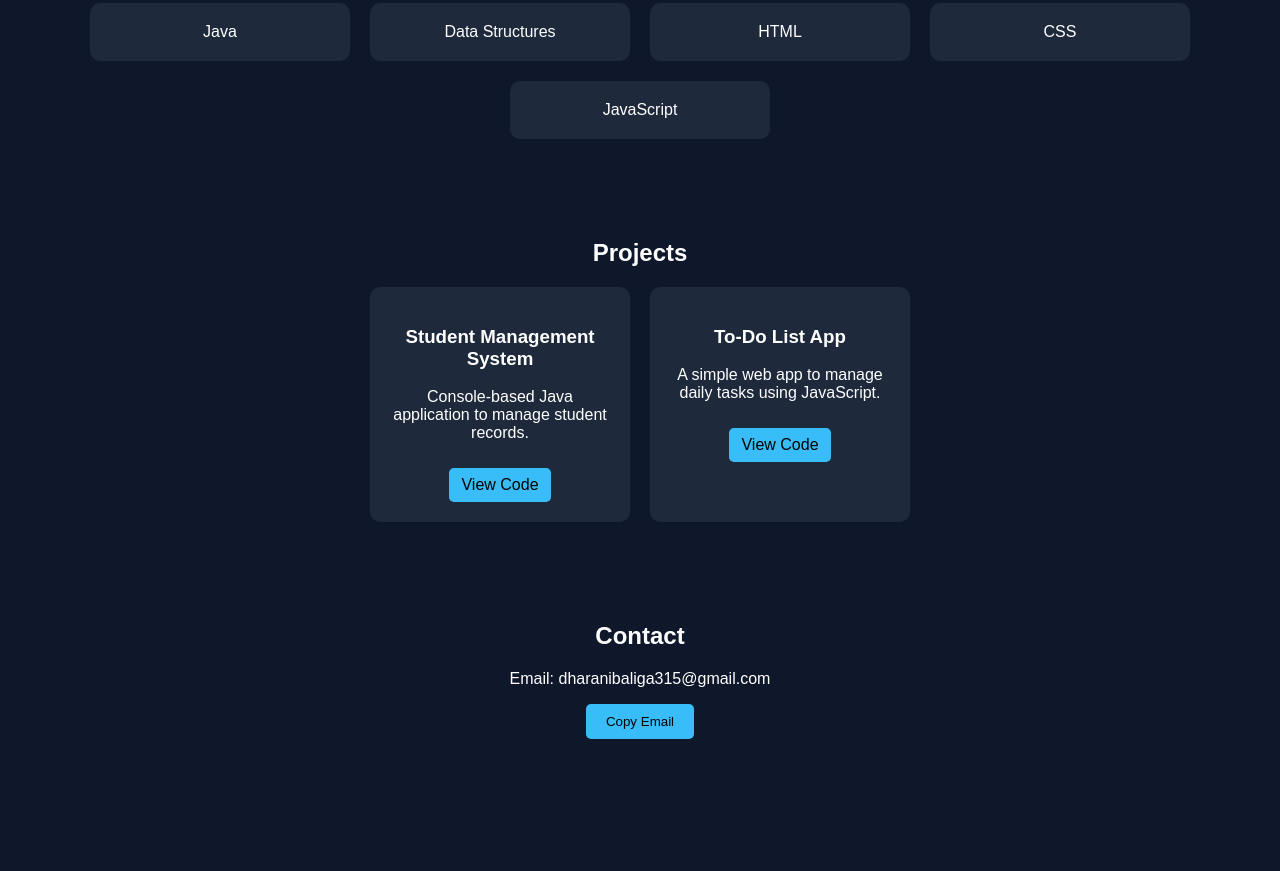
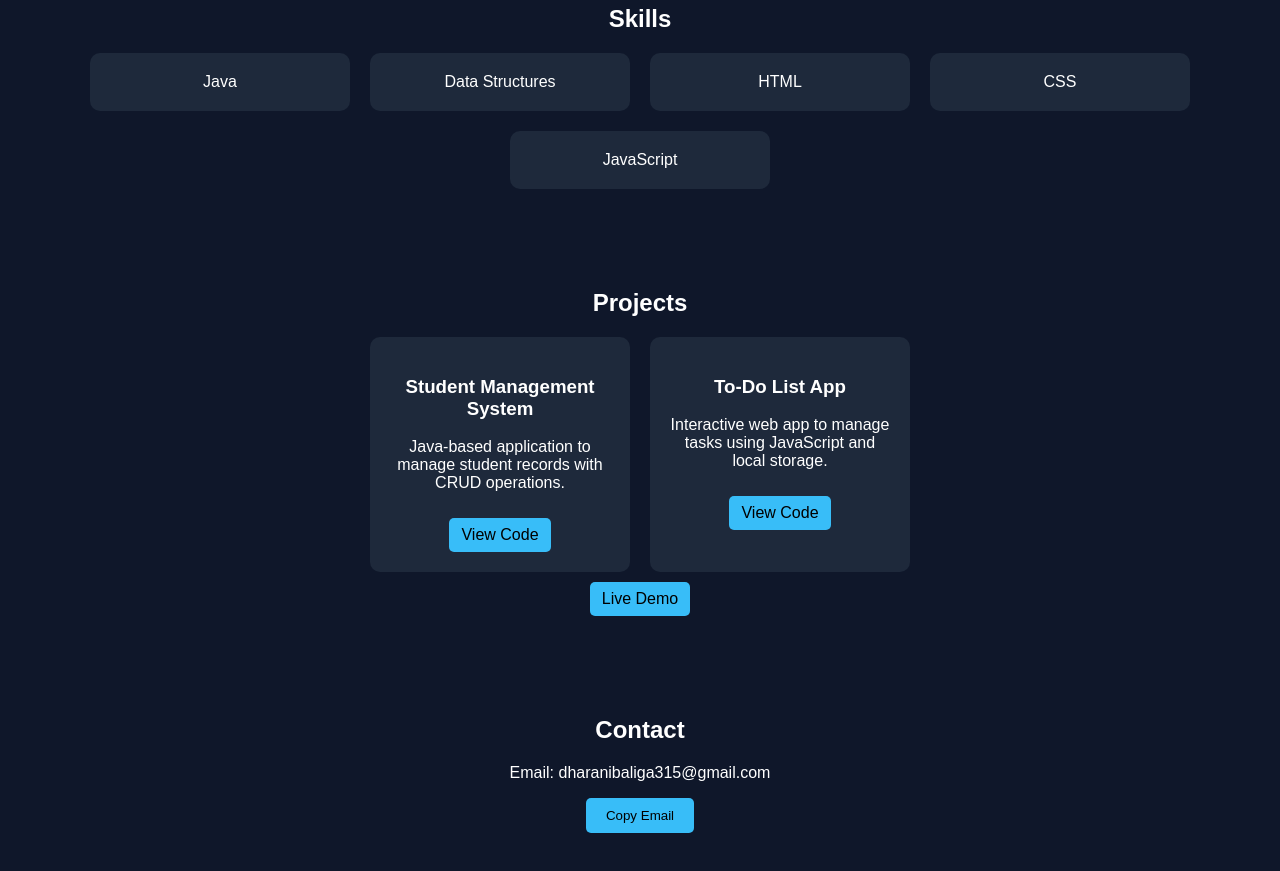
Before and after one commit to Dharani42426/portfolio-website, a plain HTML site: page index.html in a window 1280 px wide. Shown: the part 1003-1874 px from the top of the page. Before the commit the page ends 1782 px from the top, so only its background shows below. Drawn offline with Linux system fonts and the light colour scheme.

Commit message:
Update index.html

```diff
--- a/index.html
+++ b/index.html
@@ -5,6 +5,7 @@
     <meta name="viewport" content="width=device-width, initial-scale=1.0">
     <title>Dharani Baliga Portfolio</title>
     <link rel="stylesheet" href="style.css">
+    <p>I build simple and clean web applications using Java and JavaScript.</p>
 
     <!-- Icons (Font Awesome CDN) -->
     <link rel="stylesheet" href="https://cdnjs.cloudflare.com/ajax/libs/font-awesome/6.0.0/css/all.min.css">
@@ -69,18 +70,20 @@
         <div class="cards">
 
             <div class="card">
-                <h3>Student Management System</h3>
-                <p>Console-based Java application to manage student records.</p>
-                <a href="#" target="_blank" class="btn">View Code</a>
+               <h3>Student Management System</h3>
+                <p>Java-based application to manage student records with CRUD operations.</p>
+                 <a href="#" target="_blank" class="btn">View Code</a>
             </div>
 
             <div class="card">
-                <h3>To-Do List App</h3>
-                <p>A simple web app to manage daily tasks using JavaScript.</p>
+               <h3>To-Do List App</h3>
+                <p>Interactive web app to manage tasks using JavaScript and local storage.</p>
                 <a href="#" target="_blank" class="btn">View Code</a>
             </div>
-
         </div>
+                  <a href="https://dharani42426.github.io/portfolio-website/" target="_blank" class="btn">
+    Live Demo
+</a>
     </section>
 
     <!-- Contact -->
```
